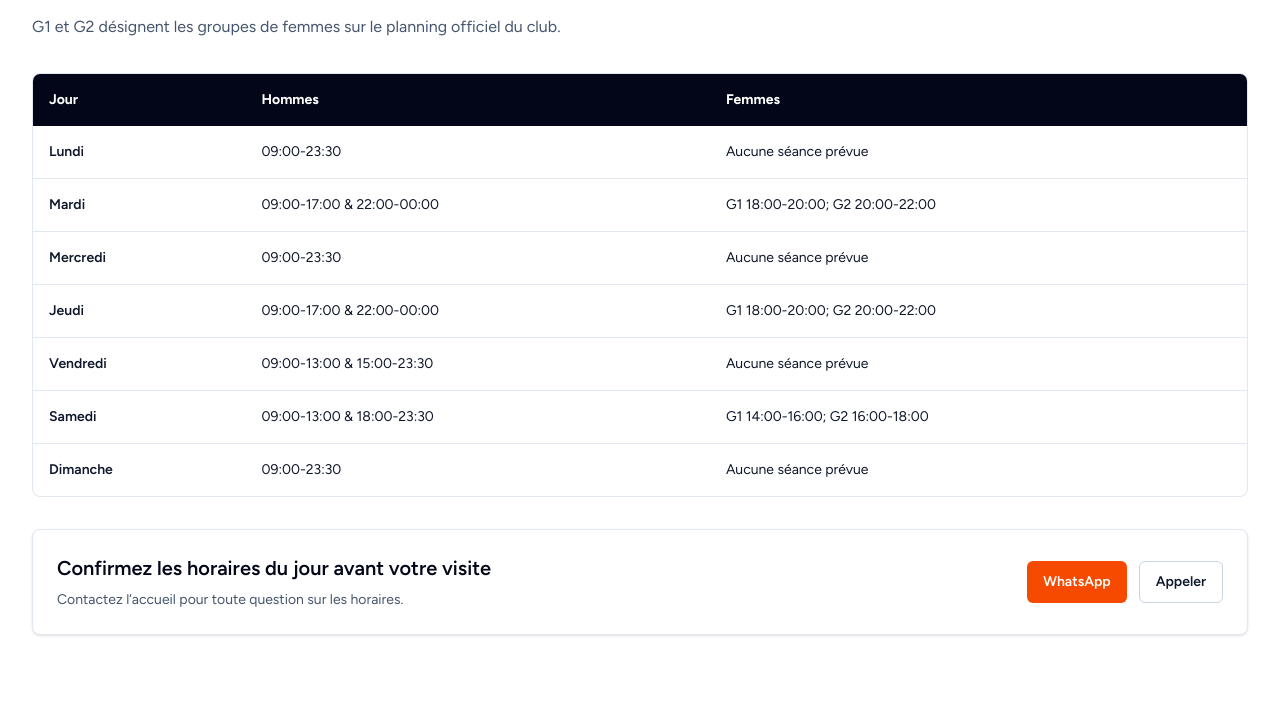
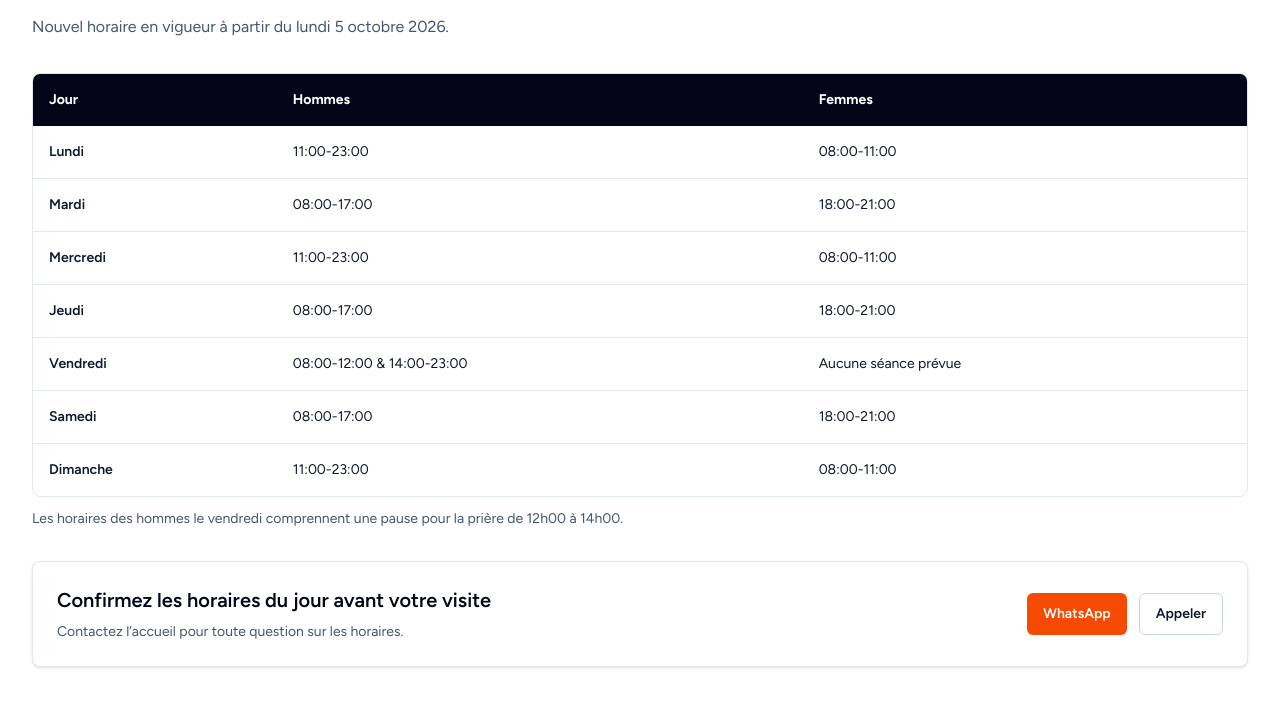
Before and after one commit to MatrixGym/matrixgym-site, a plain HTML site: page classes/index.html in a window 1280 px wide. Shown: the part 512-1218 px from the top of the page. Drawn offline with Linux system fonts and the light colour scheme.

Commit message:
Update gym schedule from October 2026 notice

```diff
--- a/classes/index.html
+++ b/classes/index.html
@@ -81,9 +81,10 @@
 <div class="max-w-3xl">
             <p class="text-xs font-semibold uppercase text-orange-600 dark:text-orange-300">Official weekly hours</p>
         <h2 class="mt-3 text-3xl font-semibold text-slate-950 dark:text-white sm:text-4xl">Separate access for women and men.</h2>
-            <p class="mt-4 text-base leading-7 text-slate-600 dark:text-slate-300">G1 and G2 are the women&#039;s groups on the official club timetable.</p>
+            <p class="mt-4 text-base leading-7 text-slate-600 dark:text-slate-300">New schedule effective Monday, October 5, 2026.</p>
     </div>
-<div class="mt-8 overflow-x-auto rounded-lg border border-slate-200 dark:border-white/10"><table class="min-w-[44rem] w-full text-left text-sm"><thead class="bg-slate-950 text-white"><tr><th class="p-4">Day</th><th class="p-4">Men</th><th class="p-4">Women</th></tr></thead><tbody class="divide-y divide-slate-200 dark:divide-white/10"><tr><th class="p-4 font-semibold">Monday</th><td class="p-4">09:00-23:30</td><td class="p-4">Not scheduled</td></tr><tr><th class="p-4 font-semibold">Tuesday</th><td class="p-4">09:00-17:00 &amp; 22:00-00:00</td><td class="p-4">G1 18:00-20:00; G2 20:00-22:00</td></tr><tr><th class="p-4 font-semibold">Wednesday</th><td class="p-4">09:00-23:30</td><td class="p-4">Not scheduled</td></tr><tr><th class="p-4 font-semibold">Thursday</th><td class="p-4">09:00-17:00 &amp; 22:00-00:00</td><td class="p-4">G1 18:00-20:00; G2 20:00-22:00</td></tr><tr><th class="p-4 font-semibold">Friday</th><td class="p-4">09:00-13:00 &amp; 15:00-23:30</td><td class="p-4">Not scheduled</td></tr><tr><th class="p-4 font-semibold">Saturday</th><td class="p-4">09:00-13:00 &amp; 18:00-23:30</td><td class="p-4">G1 14:00-16:00; G2 16:00-18:00</td></tr><tr><th class="p-4 font-semibold">Sunday</th><td class="p-4">09:00-23:30</td><td class="p-4">Not scheduled</td></tr></tbody></table></div>
+<div class="mt-8 overflow-x-auto rounded-lg border border-slate-200 dark:border-white/10"><table class="min-w-[44rem] w-full text-left text-sm"><thead class="bg-slate-950 text-white"><tr><th class="p-4">Day</th><th class="p-4">Men</th><th class="p-4">Women</th></tr></thead><tbody class="divide-y divide-slate-200 dark:divide-white/10"><tr><th class="p-4 font-semibold">Monday</th><td class="p-4">11:00-23:00</td><td class="p-4">08:00-11:00</td></tr><tr><th class="p-4 font-semibold">Tuesday</th><td class="p-4">08:00-17:00</td><td class="p-4">18:00-21:00</td></tr><tr><th class="p-4 font-semibold">Wednesday</th><td class="p-4">11:00-23:00</td><td class="p-4">08:00-11:00</td></tr><tr><th class="p-4 font-semibold">Thursday</th><td class="p-4">08:00-17:00</td><td class="p-4">18:00-21:00</td></tr><tr><th class="p-4 font-semibold">Friday</th><td class="p-4">08:00-12:00 &amp; 14:00-23:00</td><td class="p-4">Not scheduled</td></tr><tr><th class="p-4 font-semibold">Saturday</th><td class="p-4">08:00-17:00</td><td class="p-4">18:00-21:00</td></tr><tr><th class="p-4 font-semibold">Sunday</th><td class="p-4">11:00-23:00</td><td class="p-4">08:00-11:00</td></tr></tbody></table></div>
+<p class="mt-3 text-sm text-slate-600 dark:text-slate-300">Friday men's hours include a prayer break from 12:00 to 14:00.</p>
 <div class="rounded-lg border border-slate-200 bg-white text-slate-950 shadow-sm dark:border-white/10 dark:bg-white/[0.05] dark:text-white mt-8 flex flex-col gap-5 p-6 sm:flex-row sm:items-center sm:justify-between">
     <div><h2 class="text-xl font-semibold">Confirm today's access before visiting</h2><p class="mt-2 text-sm text-slate-600 dark:text-slate-300">Contact reception for schedule assistance.</p></div><div class="flex gap-3"><a href="https://wa.me/212671911067" class="inline-flex items-center justify-center rounded-md px-4 py-2.5 text-sm font-semibold transition focus:outline-none focus:ring-2 focus:ring-offset-2 disabled:opacity-50 bg-orange-600 text-white hover:bg-orange-500 focus:ring-orange-500 focus:ring-offset-slate-950" target="_blank" rel="noopener noreferrer">
         WhatsApp
```
Also changed, not shown: languages.js (+1 -1 lines).
